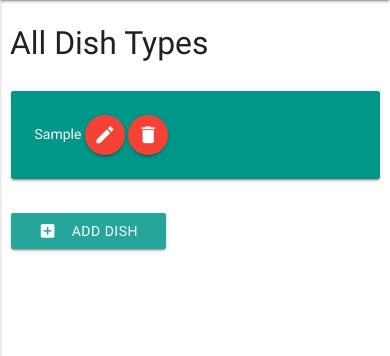
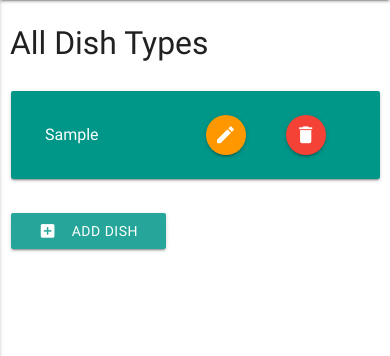
Before and after one commit to Code-Institute-Submissions/online-cookbook-3, a Flask app: page /all_dishes in a window 390 px wide. Shown: the part 112-468 px from the top of the page. Run offline with Flask 2, Linux system fonts and the light colour scheme; a database or web service that is not in the repository returns one stand-in record (values such as "Sample title"); some libraries are stand-ins or nearby versions.

Commit message:
dishes & cuisines category pages made responsive

```diff
--- a/app.py
+++ b/app.py
@@ -191,8 +191,13 @@ def insert_cuisine():
 """ Displays form to edit cuisine """
 @app.route('/edit_cuisine/<cuisine_id>')
 def edit_cuisine(cuisine_id):
+    cuisines = mongo.db.cuisines.find()
+    dishes = mongo.db.dishes.find()
+    users = mongo.db.users.find()
+    allergens = mongo.db.allergens.find()
     cuisine=mongo.db.cuisines.find_one({"_id": ObjectId(cuisine_id)})
-    return render_template('editcuisine.html', cuisine=cuisine)
+    return render_template('editcuisine.html', cuisine=cuisine, dishes=dishes, users=users,
+                            cuisines=cuisines, allergens=allergens)
 
 """ Send form data to update cuisine in MongoDB """
 @app.route('/update_cuisine/<cuisine_id>', methods=["POST"])
@@ -236,9 +241,15 @@ def insert_dish():
 """ Displays form to edit a dish """
 @app.route('/edit_dish/<dish_id>')
 def edit_dish(dish_id):
+    recipes=mongo.db.recipes.find()
+    dishes=mongo.db.dishes.find()
+    cuisines=mongo.db.cuisines.find()
+    allergens=mongo.db.allergens.find()
+    users=mongo.db.users.find()
     dish =  mongo.db.dishes
     dish.find_one({"_id": ObjectId(dish_id)})
-    return render_template('editdish.html', dish=dish)
+    return render_template('editdish.html', dish=dish, recipes=recipes, dishes=dishes,
+                            users=users, cuisines=cuisines, allergens=allergens)
 
 """ Send form data to update the dish in MongoDB """
 @app.route('/update_dish/<dish_id>', methods=["POST"])
--- a/static/css/style.css
+++ b/static/css/style.css
@@ -58,7 +58,7 @@ nav .brand-logo {
     font-size: 24px;
     color: #5e4f31;
 }
-.btn-details {
+.btn-to-recipe {
     width: 100%;
     word-spacing: 2px;
     text-transform: none;
@@ -104,6 +104,11 @@ nav .brand-logo {
     -moz-box-shadow: 0px 0px 5px 0px rgba(0,0,0,0.3);
     box-shadow: 0px 0px 5px 0px rgba(0,0,0,0.3);
 }
+/*----------------------------------------------------------- Dishes/Cuisines */
+.name {
+    font-size: 16px;
+    line-height: 2.5;
+}
 /*-------------------------------------------------------------------- Footer */
 .page-footer {
     background-color: #4b788e;
--- a/templates/alldishes.html
+++ b/templates/alldishes.html
@@ -4,10 +4,16 @@
     {% set _stub = dishes.rewind() %}
     {% for dish in dishes %}
     <div class="col s12 m4">
-        <div class="card-panel teal">
-            <span class="white-text">{{dish.dish_type}}</span>
-            <a href="{{url_for('edit_dish', dish_id = dish._id)}}" class="btn-floating waves-effect waves-light red"><i class="material-icons">edit</i></a>
-            <a href="{{url_for('delete_dish', dish_id = dish._id)}}" class="btn-floating waves-effect waves-light red"><i class="material-icons">delete</i></a>
+        <div class="card-panel teal row">
+            <div class="col s6 ">
+                <span class="white-text name">{{dish.dish_type}}</span>
+            </div>
+            <div class="col s3 ">
+                <a href="{{url_for('edit_dish', dish_id = dish._id)}}" class="btn-floating waves-effect waves-light orange"><i class="material-icons">edit</i></a>
+             </div>
+            <div class="col s3 ">
+                <a href="{{url_for('delete_dish', dish_id = dish._id)}}" class="btn-floating waves-effect waves-light red"><i class="material-icons">delete</i></a>
+            </div>
         </div>
     </div>
     {% endfor %}
--- a/templates/home.html
+++ b/templates/home.html
@@ -27,7 +27,7 @@
           {% endif %}
              </div>
           <div class="card-icons s12 m12">
-            <a href="{{url_for('the_recipe', recipe_id = recipe._id, recipe_title = recipe.recipe_title)}}" class="btn btn-details green">View this recipe <i class="material-icons right">chevron_right</i></a>
+            <a href="{{url_for('the_recipe', recipe_id = recipe._id, recipe_title = recipe.recipe_title)}}" class="btn btn-to-recipe green">View this recipe <i class="material-icons right">chevron_right</i></a>
           </div>
         </div>
         <div class="card-reveal">
--- a/templates/searchallergen.html
+++ b/templates/searchallergen.html
@@ -26,7 +26,7 @@
         {% endif %}
            </div>
           <div class="card-icons s12 m12">
-            <a href="{{url_for('the_recipe', recipe_id = res._id, recipe_title = res.recipe_title)}}" class="btn btn-details green">View this recipe <i class="material-icons right">chevron_right</i></a>
+            <a href="{{url_for('the_recipe', recipe_id = res._id, recipe_title = res.recipe_title)}}" class="btn btn-to-recipe green">View this recipe <i class="material-icons right">chevron_right</i></a>
           </div>
 
         </div>
--- a/templates/searchauthor.html
+++ b/templates/searchauthor.html
@@ -27,7 +27,7 @@
         {% endif %}
            </div>
           <div class="card-icons s12 m12">
-            <a href="{{url_for('the_recipe', recipe_id = res._id, recipe_title = res.recipe_title)}}" class="btn btn-details green">View this recipe <i class="material-icons right">chevron_right</i></a>
+            <a href="{{url_for('the_recipe', recipe_id = res._id, recipe_title = res.recipe_title)}}" class="btn btn-to-recipe green">View this recipe <i class="material-icons right">chevron_right</i></a>
           </div>
         </div>
         <div class="card-reveal">
--- a/templates/searchcuisine.html
+++ b/templates/searchcuisine.html
@@ -27,7 +27,7 @@
         {% endif %}
            </div>
           <div class="card-icons s12 m12">
-            <a href="{{url_for('the_recipe', recipe_id = res._id, recipe_title = res.recipe_title)}}" class="btn btn-details green">View this recipe <i class="material-icons right">chevron_right</i></a>
+            <a href="{{url_for('the_recipe', recipe_id = res._id, recipe_title = res.recipe_title)}}" class="btn btn-to-recipe green">View this recipe <i class="material-icons right">chevron_right</i></a>
           </div>
         </div>
         <div class="card-reveal">
--- a/templates/searchdish.html
+++ b/templates/searchdish.html
@@ -26,7 +26,7 @@
         {% endif %}
            </div>
           <div class="card-icons s12 m12">
-            <a href="{{url_for('the_recipe', recipe_id = res._id, recipe_title = res.recipe_title)}}" class="btn btn-details green">View this recipe <i class="material-icons right">chevron_right</i></a>
+            <a href="{{url_for('the_recipe', recipe_id = res._id, recipe_title = res.recipe_title)}}" class="btn btn-to-recipe green">View this recipe <i class="material-icons right">chevron_right</i></a>
           </div>
         </div>
         <div class="card-reveal">
--- a/templates/searchkeyword.html
+++ b/templates/searchkeyword.html
@@ -27,7 +27,7 @@
         {% endif %}
            </div>
           <div class="card-icons s12 m12">
-            <a href="{{url_for('the_recipe', recipe_id = res._id, recipe_title = res.recipe_title)}}" class="btn btn-details green">View this recipe <i class="material-icons right">chevron_right</i></a>
+            <a href="{{url_for('the_recipe', recipe_id = res._id, recipe_title = res.recipe_title)}}" class="btn btn-to-recipe green">View this recipe <i class="material-icons right">chevron_right</i></a>
           </div>
         </div>
         <div class="card-reveal">
```
Also changed, not shown: templates/allcuisines.html (+10 -4 lines).
